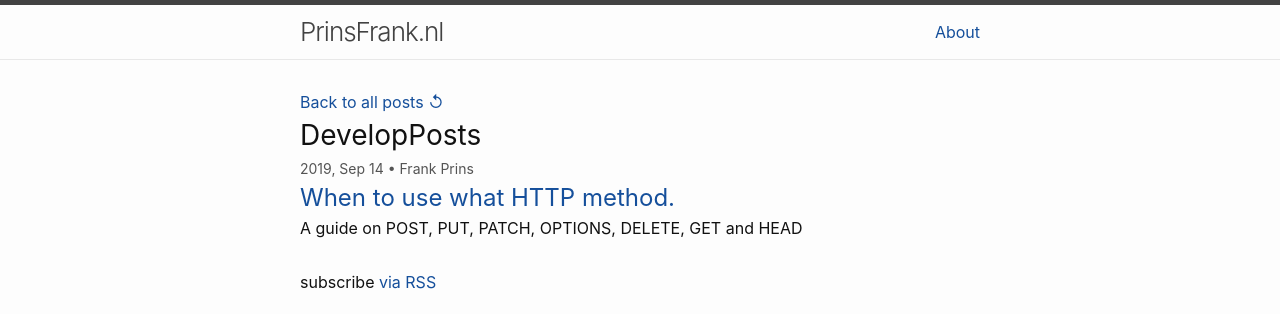
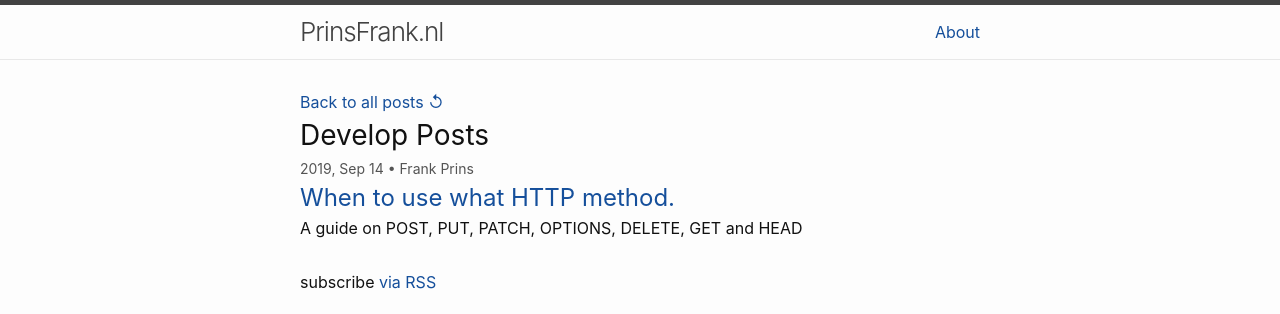
Before and after one commit to PrinsFrank/PrinsFrank.nl, a Jekyll site: the page built from category/develop.html, in a window 1280 px wide. Shown: the top 314 px of the page. Built offline with Jekyll 4.4.1, drawn with Linux system fonts in a browser that asks for light colours; some of the changed lines change nothing that is shown.

Commit message:
Fixed alignment

```diff
--- a/_layouts/category.html
+++ b/_layouts/category.html
@@ -7,7 +7,7 @@ layout: default
 {%- endif -%}
 
 {%- if site.posts.size > 0 -%}
-<h2>{%- if page.category -%}{{ page.category | capitalize }} {%- endif %}Posts</h2>
+<h2>{%- if page.category -%}{{ page.category | capitalize }} {% endif %}Posts</h2>
 <ul itemscope itemtype="http://schema.org/ItemList">
     {%- for post in site.posts -%}
         {%- if post.categories contains page.category -%}
```
Lines whose indentation alone changed are shown as unchanged.
